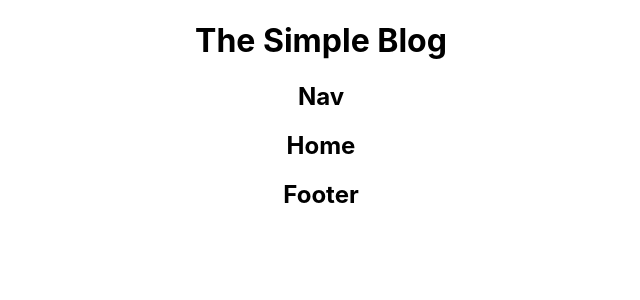
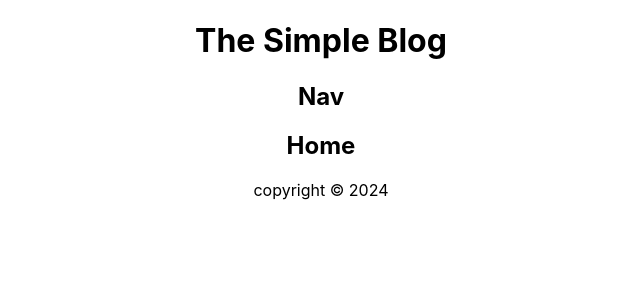
Before and after one commit to enowmbi/react-blog, a React (Create React App) app: page / in a window 1280 px wide. Shown: the top 300 px of the page, without its empty margins (319-959 px from the left). Built offline with nearby package versions, Linux system fonts and the light colour scheme.

Commit message:
Modify footer to use semantic html tags

```diff
--- a/src/components/Footer.js
+++ b/src/components/Footer.js
@@ -1,8 +1,8 @@
 const Footer = () =>{
     return(
-        <main>
-            <h2> Footer </h2>
-         </main>
+        <footer>
+            copyright &copy; 2024
+         </footer>
     )
 
 }
```
